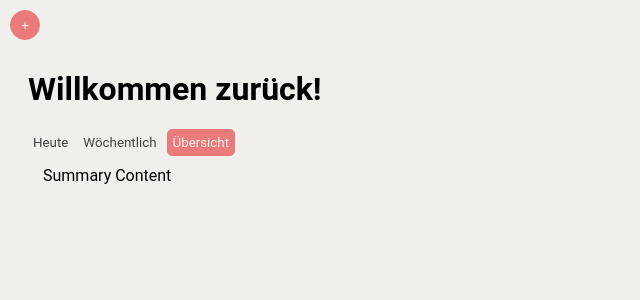
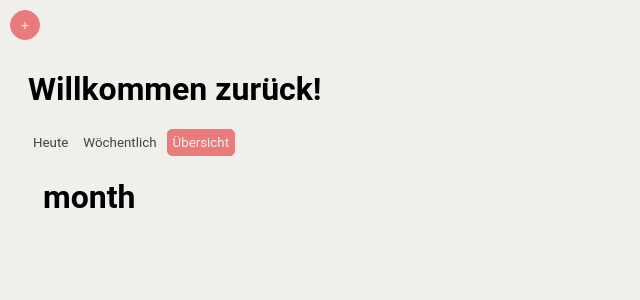
Before and after one commit to angi-mint/habit-tracker, a Vue app: page / in a window 1280 px wide. Both pictures are taken after a click on the button "Übersicht". Shown: the top 300 px of the page, without its empty margins (0-640 px from the left). Built offline with nearby package versions, Linux system fonts and the light colour scheme.

Commit message:
added monthly component
Signed-off-by: Angi Mint <68991185+angi-mint@users.noreply.github.com>

```diff
--- a/src/vue/components/Habits.vue
+++ b/src/vue/components/Habits.vue
@@ -3,11 +3,12 @@ import Tabs from "./tabs/Tabs.vue";
 import Tab from "./tabs/Tab.vue";
 import {Ref, ref} from "vue";
 import DailyOverview from "./calendar/DailyOverview.vue";
+import MonthlyOverview from "./calendar/MonthlyOverview.vue";
 
 const states: Ref<{ [key: string]: boolean }> = ref({
     today: true,
     weekly: false,
-    summary: false
+    monthly: false
 });
 
 function changeStates(tab: string) {
@@ -23,14 +24,16 @@ function changeStates(tab: string) {
         <template #selector>
             <button @click="changeStates('today')" :class="{ 'tab-active': states.today }" class="tab-selector">Heute</button>
             <button @click="changeStates('weekly')" :class="{ 'tab-active': states.weekly }" class="tab-selector">Wöchentlich</button>
-            <button @click="changeStates('summary')" :class="{ 'tab-active': states.summary }" class="tab-selector">Übersicht</button>
+            <button @click="changeStates('monthly')" :class="{ 'tab-active': states.monthly }" class="tab-selector">Übersicht</button>
         </template>
         <template #content>
             <Tab v-if="states.today">
                 <DailyOverview></DailyOverview>
             </Tab>
             <Tab v-if="states.weekly">Weekly Content</Tab>
-            <Tab v-if="states.summary">Summary Content</Tab>
+            <Tab v-if="states.monthly">
+                <MonthlyOverview></MonthlyOverview>
+            </Tab>
         </template>
     </Tabs>
 </template>
--- /dev/null
+++ b/src/vue/components/calendar/MonthlyOverview.vue
@@ -0,0 +1,11 @@
+<script setup lang="ts">
+
+</script>
+
+<template>
+<h1>month</h1>
+</template>
+
+<style scoped>
+
+</style>
```
